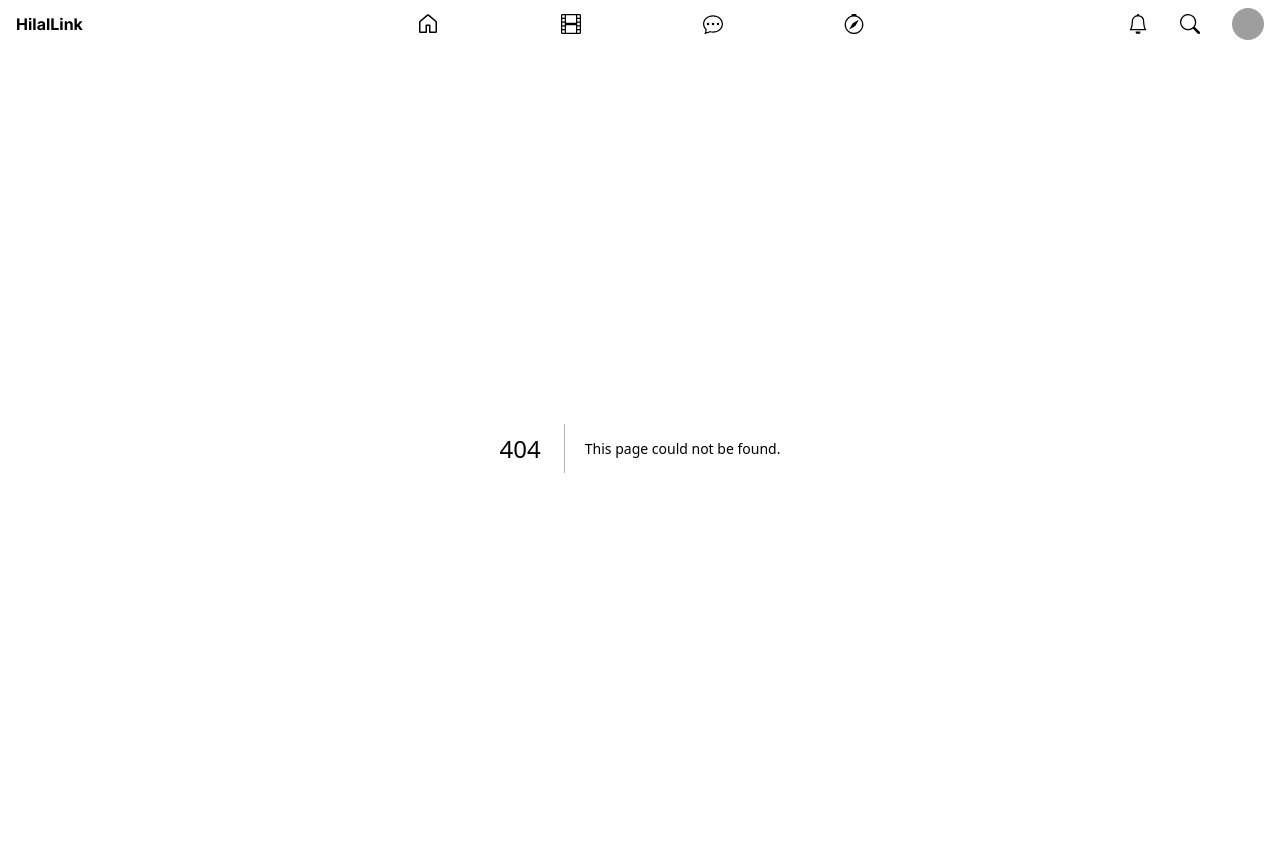
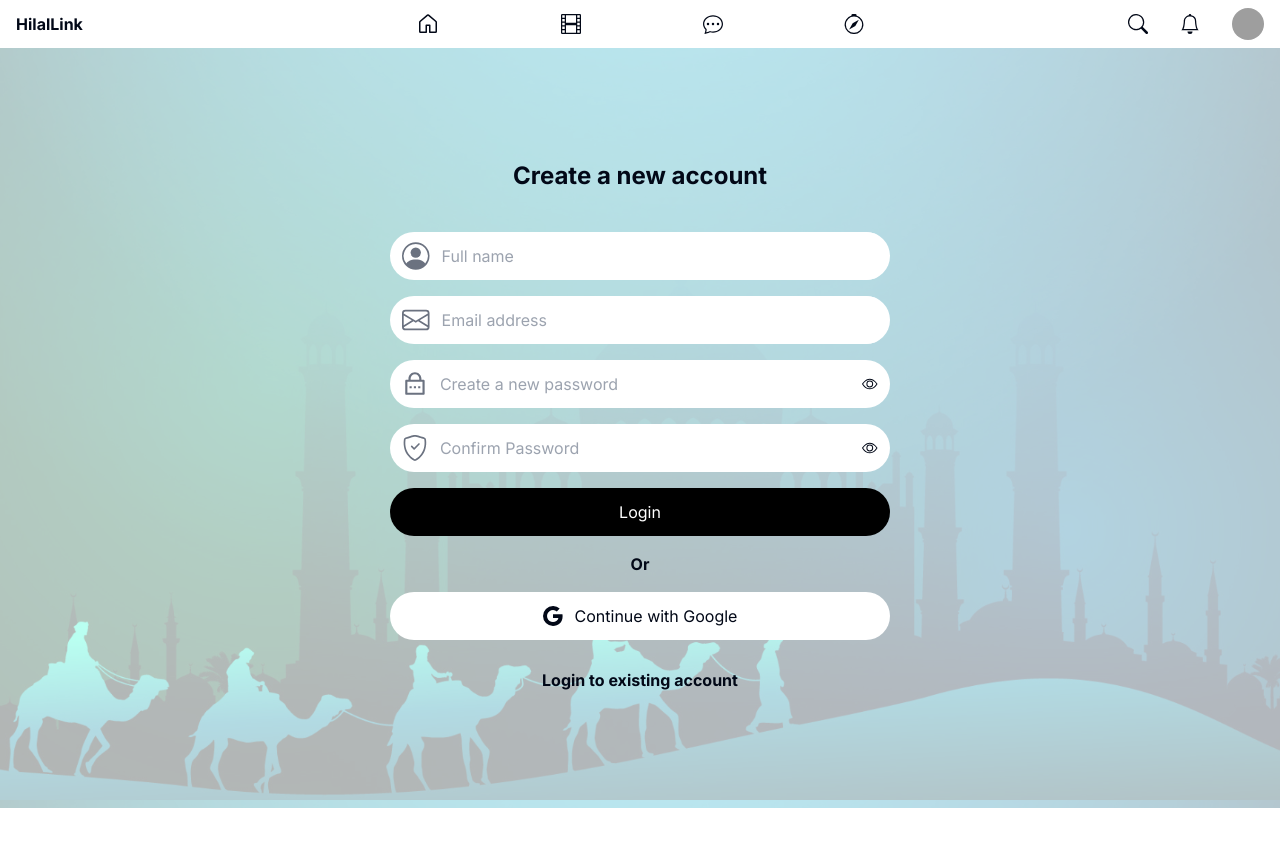
Before and after one commit to uroojk844/hilallink_frontend, a Next.js app: page /signup in a window 1280 px wide. Before the commit this address had no page. After the commit the page ends 808 px from the top, so only its background shows below. Built offline with nearby package versions, Linux system fonts and the light colour scheme; grey boxes are pictures that could not be loaded.

Commit message:
Added notifications dropdown

```diff
--- /dev/null
+++ b/src/app/(auth)/login/page.jsx
@@ -0,0 +1,47 @@
+import Link from "next/link";
+import React from "react";
+import { BsEye, BsGoogle, BsPersonCircle } from "react-icons/bs";
+import { RiLockPasswordLine } from "react-icons/ri";
+
+const Login = () => {
+  return (
+    <div className="small flex flex-col justify-center h-full">
+      <div className="flex text-2xl font-bold items-center justify-center gap-4">
+        {" "}
+        <img src="logo.png" className="h-8 w-8" alt="logo image" /> HilalLink
+      </div>
+      <section className="grid gap-y-4 mt-10">
+        <div className="flex items-center bg-white gap-3 rounded-full overflow-hidden px-3">
+          <BsPersonCircle className="text-3xl text-gray-500" />
+          <input
+            type="text"
+            className="w-full py-3 focus:outline-none"
+            placeholder="Email address"
+          />
+        </div>
+        <div className="flex items-center bg-white gap-3 rounded-full overflow-hidden px-3">
+          <RiLockPasswordLine className="text-3xl text-gray-500" />
+          <input
+            type="text"
+            className="w-full py-3 focus:outline-none"
+            placeholder="Password"
+          />
+          <BsEye className="text-lg" />
+        </div>
+        <button className="bg-black text-white py-3 rounded-full">Login</button>
+        <div className="text-center font-bold">Or</div>
+        <div className="flex items-center bg-white gap-3 rounded-full overflow-hidden px-3 py-3 justify-center">
+          <BsGoogle className="text-xl" />
+          Continue with Google
+        </div>
+        <Link href="/signup">
+          <div className="flex items-center font-bold gap-3 rounded-full overflow-hidden px-3 py-3 justify-center">
+            Create new account
+          </div>
+        </Link>
+      </section>
+    </div>
+  );
+};
+
+export default Login;
--- /dev/null
+++ b/src/app/(auth)/signup/page.jsx
@@ -0,0 +1,61 @@
+import Link from "next/link";
+import React from "react";
+import { BsEnvelope, BsEye, BsGoogle, BsPersonCircle, BsShieldCheck } from "react-icons/bs";
+import { RiLockPasswordLine } from "react-icons/ri";
+
+const Signup = () => {
+  return (
+    <div className="small flex flex-col justify-center h-full">
+      <div className="text-center text-2xl font-bold">Create a new account</div>
+      <section className="grid gap-y-4 mt-10">
+        <div className="flex items-center bg-white gap-3 rounded-full overflow-hidden px-3">
+          <BsPersonCircle className="text-3xl text-gray-500" />
+          <input
+            type="text"
+            className="w-full py-3 focus:outline-none"
+            placeholder="Full name"
+          />
+        </div>
+        <div className="flex items-center bg-white gap-3 rounded-full overflow-hidden px-3">
+          <BsEnvelope className="text-3xl text-gray-500" />
+          <input
+            type="text"
+            className="w-full py-3 focus:outline-none"
+            placeholder="Email address"
+          />
+        </div>
+        <div className="flex items-center bg-white gap-3 rounded-full overflow-hidden px-3">
+          <RiLockPasswordLine className="text-3xl text-gray-500" />
+          <input
+            type="text"
+            className="w-full py-3 focus:outline-none"
+            placeholder="Create a new password"
+          />
+          <BsEye className="text-lg" />
+        </div>
+        <div className="flex items-center bg-white gap-3 rounded-full overflow-hidden px-3">
+          <BsShieldCheck className="text-3xl text-gray-500" />
+          <input
+            type="text"
+            className="w-full py-3 focus:outline-none"
+            placeholder="Confirm Password"
+          />
+          <BsEye className="text-lg" />
+        </div>
+        <button className="bg-black text-white py-3 rounded-full">Login</button>
+        <div className="text-center font-bold">Or</div>
+        <div className="flex items-center bg-white gap-3 rounded-full overflow-hidden px-3 py-3 justify-center">
+          <BsGoogle className="text-xl" />
+          Continue with Google
+        </div>
+        <Link href="/login">
+          <div className="flex items-center font-bold gap-3 rounded-full overflow-hidden px-3 py-3 justify-center">
+            Login to existing account
+          </div>
+        </Link>
+      </section>
+    </div>
+  );
+};
+
+export default Signup;
--- a/src/app/auth/page.jsx
+++ /dev/null
@@ -1,9 +0,0 @@
-import React from 'react'
-
-const page = () => {
-  return (
-    <div>page</div>
-  )
-}
-
-export default page
--- a/src/app/globals.css
+++ b/src/app/globals.css
@@ -76,6 +76,7 @@
 
 html, body {
   scroll-behavior: smooth;
+  user-select: none;
 }
 
 body {
--- a/src/app/layout.jsx
+++ b/src/app/layout.jsx
@@ -9,7 +9,6 @@ const inter = Inter({ subsets: ["latin"] });
 
 export default function RootLayout({ children }) {
   const path = usePathname();
-
   return (
     <html lang="en">
       <body className={`grid grid-row-max-auto ${inter.className}`}>
--- a/src/components/Navbar.jsx
+++ b/src/components/Navbar.jsx
@@ -9,7 +9,8 @@ import {
 import Link from "next/link";
 import { useRef, useState } from "react";
 import SwicthProfile from "./Navbar/SwicthProfile";
-import ProfileButton from "./Notifications/ProfileButton";
+import ProfileButton from "./Navbar/ProfileButton";
+import NotificationsButton from "./Navbar/NotificationsButton";
 
 const NavBar = () => {
   const [switchAccount, setSwitchAccount] = useState(false);
@@ -34,12 +35,10 @@ const NavBar = () => {
             </Link>
           </div>
           <div className="flex items-center gap-8">
-            <Link href="/notifications">
-              <BsBell className="text-xl" />
-            </Link>
             <Link href="/search">
               <BsSearch className="text-xl" />
             </Link>
+            <NotificationsButton/>
 
             <ProfileButton setSwitchAc={setSwitchAccount} />
           </div>
--- /dev/null
+++ b/src/components/Navbar/NotificationsButton.jsx
@@ -0,0 +1,71 @@
+import Link from "next/link";
+import React, { useRef, useState,useEffect } from "react";
+import { BsArrowRight, BsBell } from "react-icons/bs";
+import { PiUserCirclePlusLight } from "react-icons/pi";
+import NotificationCard from "../Notifications/NotificationCard";
+import "animate.css"
+
+const NotificationsButton = () => {
+  const [showNotifications, setShowNotifications] = useState(false);
+  const notficationRef = useRef();
+  const buttonRef = useRef();
+  useEffect(() => {
+    document.addEventListener("click", (e) => {
+      if (
+        notficationRef.current &&
+        !notficationRef.current.contains(e.target) &&
+        buttonRef.current &&
+        !buttonRef.current.contains(e.target)
+      ) {
+        setShowNotifications(false);
+      }
+    });
+    return () => {
+      document.removeEventListener("click", (e) => {});
+    };
+  }, []);
+  return (
+    <div className="relative">
+      <div ref={buttonRef}>
+        <BsBell
+          className="text-xl cursor-pointer"
+          onClick={() => setShowNotifications(!showNotifications)}
+        />
+      </div>
+      {showNotifications && (
+        <div
+          ref={notficationRef}
+          className="fixed p-4 right-2 z-40 rounded-md top-14 bg-white w-[min(100%,520px)]"
+        >
+          <div className="text-xl font-bold">Notifications</div>
+          <Link href={"/follow-requests"}>
+            <section className="flex items-center gap-2 mt-4 mb-2 relative cursor-pointer">
+              <PiUserCirclePlusLight className="text-[48px]" />
+              <div>
+                <div className="text-sm mb-1 font-bold">Follow Requests</div>
+                <div className="text-xs text-gray-500">
+                  uroojk844, belalnaim9 + 5 others
+                </div>
+              </div>
+              <BsArrowRight className="absolute right-0" />
+            </section>
+          </Link>
+          <section className="gap-y-4 grid mt-4">
+            <div className="font-bold">Today</div>
+            {"abg".split("").map((item, index) => {
+              return <NotificationCard index={index} key={index} />;
+            })}
+          </section>
+          <section className="gap-y-4 grid mt-4">
+            <div className="font-bold">This week</div>
+            {"abcfg".split("").map((item, index) => {
+              return <NotificationCard index={index} key={index} />;
+            })}
+          </section>
+        </div>
+      )}
+    </div>
+  );
+};
+
+export default NotificationsButton;
--- a/src/components/Notifications/ProfileButton.jsx
+++ b/src/components/Navbar/ProfileButton.jsx
@@ -1,5 +1,5 @@
 import React, { useEffect, useRef, useState } from "react";
-import ProfileMenu from "../Navbar/ProfileMenu";
+import ProfileMenu from "./ProfileMenu";
 
 const ProfileButton = ({ setSwitchAc }) => {
   const menuRef = useRef();
```
